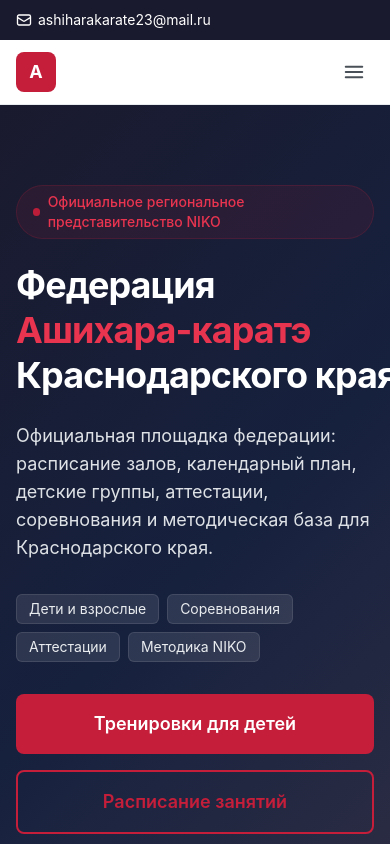
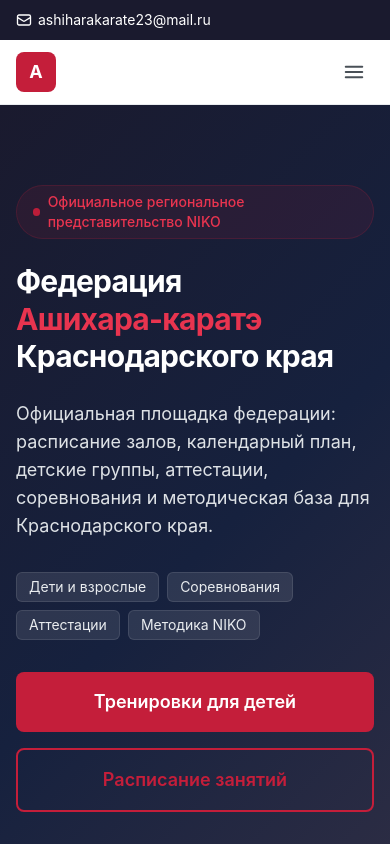
Before and after one commit to niks-xz/ashihara, an Astro site in the folder frontend/: page / in a window 390 px wide. Shown: the top 844 px of the page. Built offline with nearby package versions, Linux system fonts and the light colour scheme; Astro itself is replaced by a stand-in of ours.

Commit message:
Fix mobile hero headline clipping
whitespace-nowrap on the region name pushed the last word beyond the
375px viewport where the section's overflow-hidden cut it off. Allow
wrapping below the sm breakpoint and step the base font size down.

```diff
--- a/frontend/src/components/home/HeroSection.astro
+++ b/frontend/src/components/home/HeroSection.astro
@@ -14,10 +14,10 @@
         Официальное региональное представительство NIKO
       </div>
 
-      <h1 class="text-4xl md:text-5xl lg:text-6xl font-bold text-white leading-tight mb-6">
+      <h1 class="text-3xl sm:text-4xl md:text-5xl lg:text-6xl font-bold text-white leading-tight mb-6">
         Федерация<br class="sm:hidden" />
         <span class="text-primary-light whitespace-nowrap">Ашихара-каратэ</span><br />
-        <span class="whitespace-nowrap">Краснодарского края</span>
+        <span class="sm:whitespace-nowrap">Краснодарского края</span>
       </h1>
 
       <p class="text-lg md:text-xl text-neutral-300 mb-8 max-w-2xl">
```
